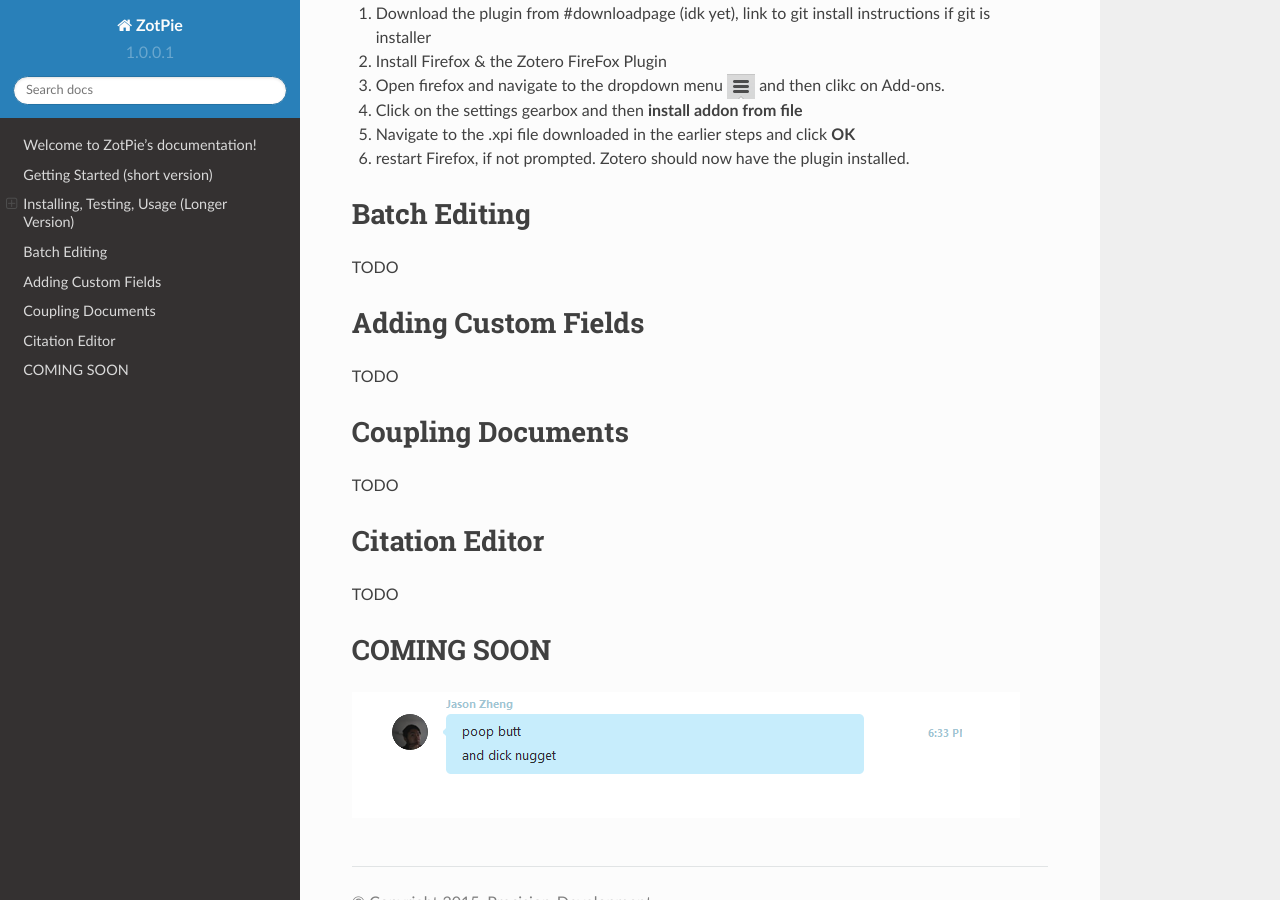
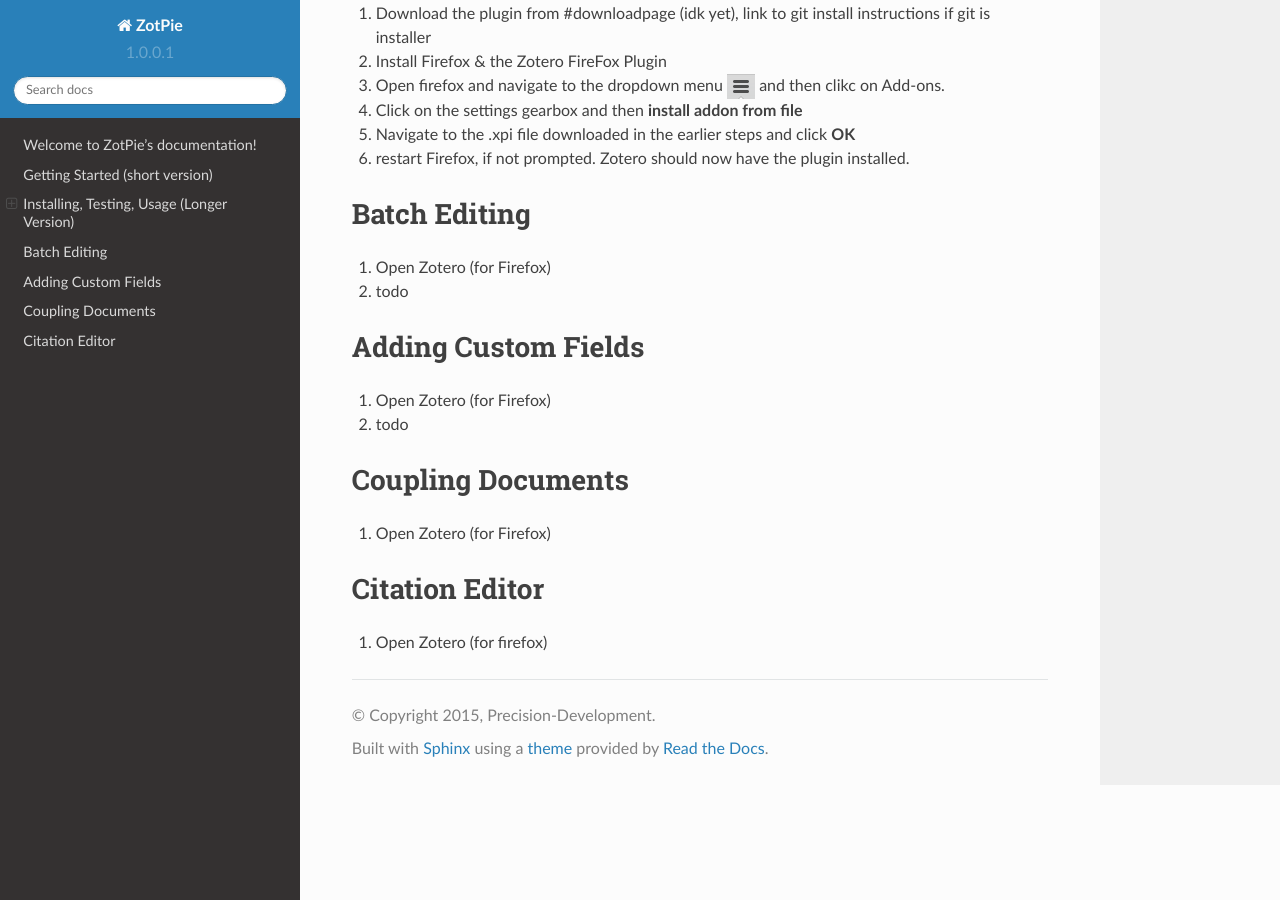
Before and after one commit to persa188/docs, a Sphinx documentation site: the page built from source/index.rst, in a window 1280 px wide and 900 px high, scrolled down 552 px. Built offline with Sphinx 7.4.7 and the Read the Docs theme 2.0.0, drawn with Linux system fonts in a browser that asks for light colours.

Commit message:
removed the JSON joke

```diff
--- a/source/index.rst
+++ b/source/index.rst
@@ -40,20 +40,18 @@
 
 Batch Editing
 ===================
-TODO
+#. Open Zotero (for Firefox)
+#. todo
 
 Adding Custom Fields
 ===================
-TODO
+#. Open Zotero (for Firefox)
+#. todo
 
 Coupling Documents
 ===================
-TODO
+#. Open Zotero (for Firefox)
 
 Citation Editor
 ===================
-TODO
-
-COMING SOON
-===================
-.. image:: _assets/proof.png
+#. Open Zotero (for firefox)
```
